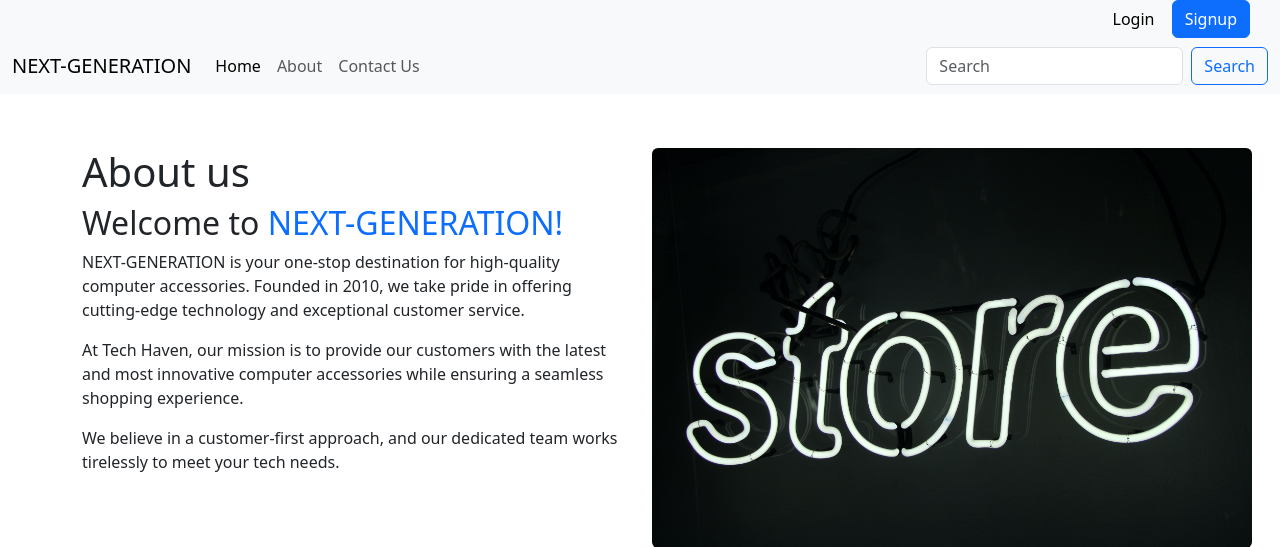
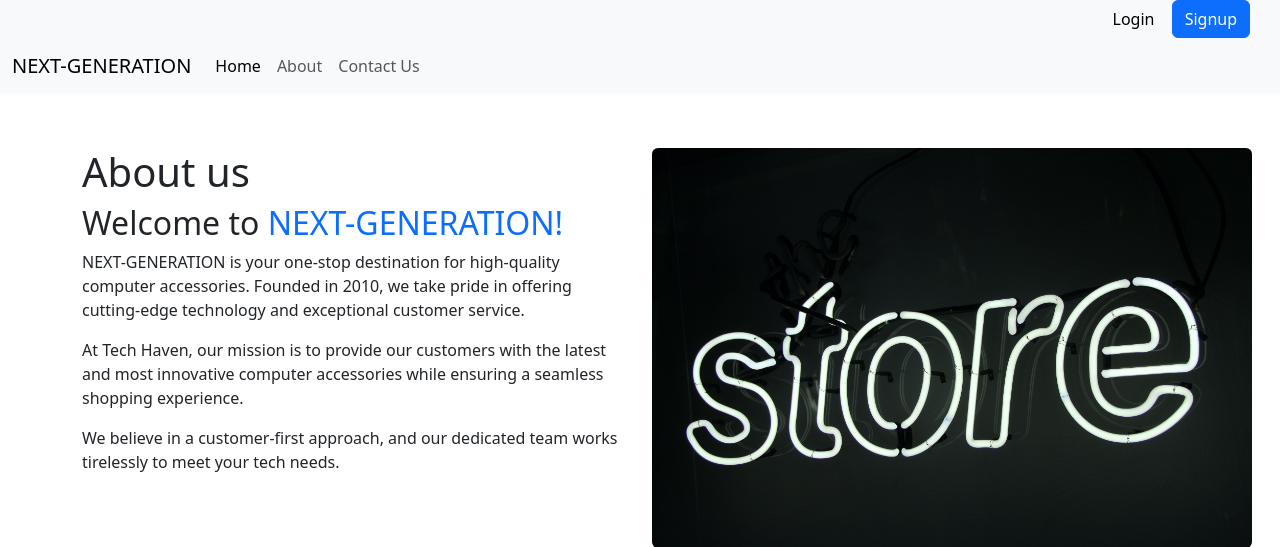
Before and after one commit to abduhafiz1993/NG-website, a Flask app: page /about in a window 1280 px wide. Shown: the top 547 px of the page. Run offline with Flask 3, Linux system fonts and the light colour scheme; some libraries are stand-ins or nearby versions.

Commit message:
update on the wbsite

```diff
--- a/templates/layout.html
+++ b/templates/layout.html
@@ -40,10 +40,6 @@
                 <a class="nav-link" href="{{ url_for('contact') }}">Contact Us</a>
               </li>
             </ul>
-            <form class="d-flex" role="search" action="/serach" method="get">
-              <input class="form-control me-2" type="search" placeholder="Search" aria-label="Search">
-              <button class="btn btn-outline-primary" type="submit">Search</button>
-            </form>
           </div>
         </div>
       </nav>
```
